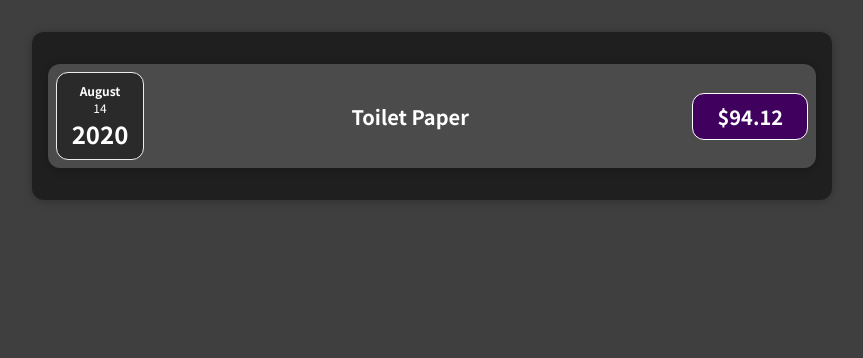
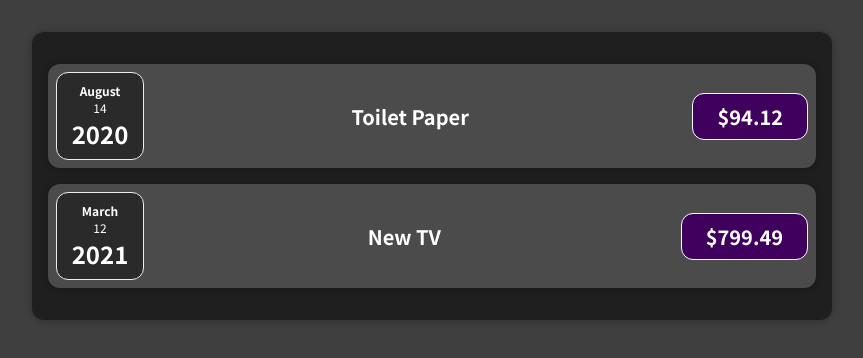
Before and after one commit to Ivn-Cdrc/react-typescript-expense-tracker, a React (Create React App) app in the folder expense-tracker/: page / in a window 1280 px wide. Shown: the top 358 px of the page, without its empty margins (208-1071 px from the left). Built offline with nearby package versions, Linux system fonts and the light colour scheme.

Commit message:
Organised components into folders

```diff
--- a/expense-tracker/src/App.tsx
+++ b/expense-tracker/src/App.tsx
@@ -1,6 +1,6 @@
 import React from 'react';
 import './App.css';
-import Expenses from './components/Expenses';
+import Expenses from './components/Expenses/Expenses';
 
 function App() {
   return (
--- a/expense-tracker/src/components/ExpenseItem.tsx
+++ b/expense-tracker/src/components/Expenses/ExpenseItem.tsx
@@ -1,5 +1,5 @@
 import ExpenseDate from './ExpenseDate';
-import Card from './Card';
+import Card from '../UI/Card';
 import './ExpenseItem.css';
 
 interface ExpenseProps {
--- a/expense-tracker/src/components/Expenses.tsx
+++ b/expense-tracker/src/components/Expenses/Expenses.tsx
@@ -1,5 +1,5 @@
 import ExpenseItem from './ExpenseItem';
-import Card from './Card';
+import Card from '../UI/Card';
 import "./Expenses.css";
 
 interface Expense {
@@ -39,6 +39,11 @@
 				amount={expenses[0].amount}
 				date={expenses[0].date}
 			/>
+      <ExpenseItem
+				title={expenses[1].title}
+				amount={expenses[1].amount}
+				date={expenses[1].date}
+			/>
 		</Card>
 	);
 }
```
Also changed, not shown: expense-tracker/src/components/Expenses/ExpenseDate.css (renamed from expense-tracker/src/components/ExpenseDate.css), expense-tracker/src/components/Expenses/ExpenseDate.tsx (renamed from expense-tracker/src/components/ExpenseDate.tsx), expense-tracker/src/components/Expenses/ExpenseItem.css (renamed from expense-tracker/src/components/ExpenseItem.css), expense-tracker/src/components/Expenses/Expenses.css (renamed from expense-tracker/src/components/Expenses.css), expense-tracker/src/components/UI/Card.css (renamed from expense-tracker/src/components/Card.css), expense-tracker/src/components/UI/Card.tsx (renamed from expense-tracker/src/components/Card.tsx).
